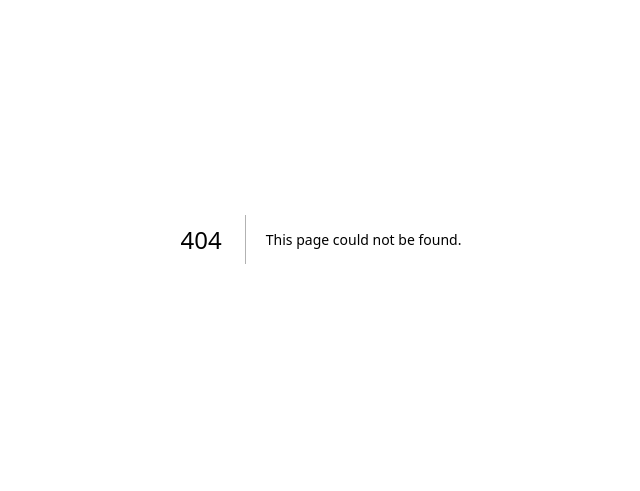
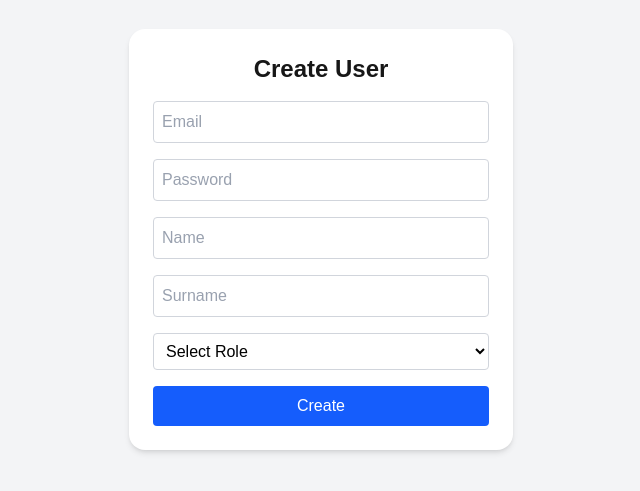
Before and after one commit to warydiaz/management, a Next.js app: page /signup in a window 1280 px wide. Before the commit this address had no page. Shown: the part 161-652 px from the top of the page, without its empty margins (319-959 px from the left). Built offline with nearby package versions, Linux system fonts and the light colour scheme.

Commit message:
Add InputField and SelectField components for user registration form

```diff
--- /dev/null
+++ b/src/app/components/InputField.tsx
@@ -0,0 +1,36 @@
+"use client";
+
+import React from "react";
+
+interface InputFieldProps {
+  label: string;
+  type?: string;
+  placeholder?: string;
+  value: string;
+  onChange: (val: string) => void;
+  error?: string;
+}
+
+export default function InputField({
+  label,
+  type = "text",
+  placeholder,
+  value,
+  onChange,
+  error,
+}: InputFieldProps) {
+  return (
+    <div className="flex flex-col gap-1">
+      <input
+        type={type}
+        placeholder={placeholder || label}
+        value={value}
+        onChange={(e) => onChange(e.target.value)}
+        className={`border p-2 rounded placeholder-gray-400 text-black focus:outline-none ${
+          error ? "border-red-600" : "border-gray-300"
+        }`}
+      />
+      {error && <span className="text-red-600 text-sm">{error}</span>}
+    </div>
+  );
+}
--- /dev/null
+++ b/src/app/components/SelectField.tsx
@@ -0,0 +1,39 @@
+"use client";
+
+import React from "react";
+
+interface SelectFieldProps {
+  label: string;
+  value: string;
+  onChange: (val: string) => void;
+  options: string[];
+  error?: string;
+}
+
+export default function SelectField({
+  label,
+  value,
+  onChange,
+  options,
+  error,
+}: SelectFieldProps) {
+  return (
+    <div className="flex flex-col gap-1">
+      <select
+        value={value}
+        onChange={(e) => onChange(e.target.value)}
+        className={`border p-2 rounded text-black focus:outline-none ${
+          error ? "border-red-600" : "border-gray-300"
+        }`}
+      >
+        <option value="">Select {label}</option>
+        {options.map((opt) => (
+          <option key={opt} value={opt}>
+            {opt}
+          </option>
+        ))}
+      </select>
+      {error && <span className="text-red-600 text-sm">{error}</span>}
+    </div>
+  );
+}
--- /dev/null
+++ b/src/app/signup/page.tsx
@@ -0,0 +1,109 @@
+"use client";
+
+import { useState } from "react";
+import InputField from "../components/InputField";
+import SelectField from "../components/SelectField";
+
+export default function RegisterPage() {
+  const [email, setEmail] = useState("");
+  const [password, setPassword] = useState("");
+  const [name, setName] = useState("");
+  const [surname, setSurname] = useState("");
+  const [role, setRole] = useState("");
+
+  const [errors, setErrors] = useState<Record<string, string>>({});
+
+  const validateEmail = (email: string) =>
+    /^[^\s@]+@[^\s@]+\.[^\s@]+$/.test(email);
+
+  const handleSubmit = async (e: React.FormEvent) => {
+    e.preventDefault();
+    const newErrors: Record<string, string> = {};
+
+    if (!email) newErrors.email = "Email is required.";
+    else if (!validateEmail(email)) newErrors.email = "Invalid email format.";
+
+    if (!password) newErrors.password = "Password is required.";
+    else if (password.length < 8)
+      newErrors.password = "Password must be at least 8 characters.";
+
+    if (!name) newErrors.name = "Name is required.";
+    if (!surname) newErrors.surname = "Surname is required.";
+    if (!role) newErrors.role = "Role is required.";
+
+    if (Object.keys(newErrors).length > 0) {
+      setErrors(newErrors);
+      return;
+    }
+
+    setErrors({});
+
+    try {
+      const res = await fetch(`${process.env.URL_BACKEND}/user`, {
+        method: "POST",
+        headers: { "Content-Type": "application/json" },
+        body: JSON.stringify({ email, password, name, surname, role }),
+      });
+
+      if (res.ok) alert("✅ User created successfully");
+      else {
+        const { message } = await res.json();
+        alert(`❌ Error creating user: ${message}`);
+      }
+    } catch (err) {
+      alert("❌ Network error");
+    }
+  };
+
+  return (
+    <main className="flex min-h-screen items-center justify-center bg-gray-100">
+      <form
+        onSubmit={handleSubmit}
+        className="bg-white p-6 rounded-2xl shadow-md w-96 flex flex-col gap-4"
+      >
+        <h1 className="text-2xl font-bold text-center">Create User</h1>
+
+        <InputField
+          label="Email"
+          type="email"
+          value={email}
+          onChange={setEmail}
+          error={errors.email}
+        />
+        <InputField
+          label="Password"
+          type="password"
+          value={password}
+          onChange={setPassword}
+          error={errors.password}
+        />
+        <InputField
+          label="Name"
+          value={name}
+          onChange={setName}
+          error={errors.name}
+        />
+        <InputField
+          label="Surname"
+          value={surname}
+          onChange={setSurname}
+          error={errors.surname}
+        />
+        <SelectField
+          label="Role"
+          value={role}
+          onChange={setRole}
+          options={["admin", "user"]}
+          error={errors.role}
+        />
+
+        <button
+          type="submit"
+          className="bg-blue-600 text-white p-2 rounded hover:bg-blue-700"
+        >
+          Create
+        </button>
+      </form>
+    </main>
+  );
+}
```
Also changed, not shown: src/app/login/page.tsx (line endings or trailing spaces).
